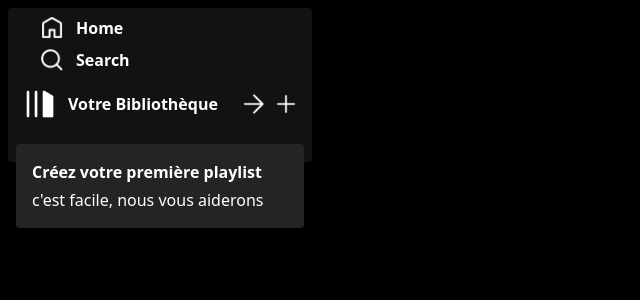
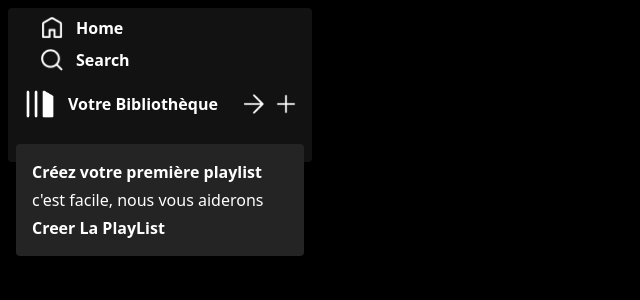
Before and after one commit to LONTSIPARFAIT/spotify-clone, a React (Vite) app: page / in a window 1280 px wide. Shown: the top 300 px of the page, without its empty margins (0-640 px from the left). Built offline with nearby package versions, Linux system fonts and the light colour scheme.

Commit message:
first commit

```diff
--- a/src/components/Sidebar.jsx
+++ b/src/components/Sidebar.jsx
@@ -29,6 +29,7 @@ const Sidebar = () => {
                 {/* <h1>Create your first playlist</h1> */}
                 <p className='font-light'>c'est facile, nous vous aiderons</p>
                 {/* <p>it's easy we will help you</p> */}
+                <button>Creer La PlayList</button>
             </div>
         </div>
       </div>
```
